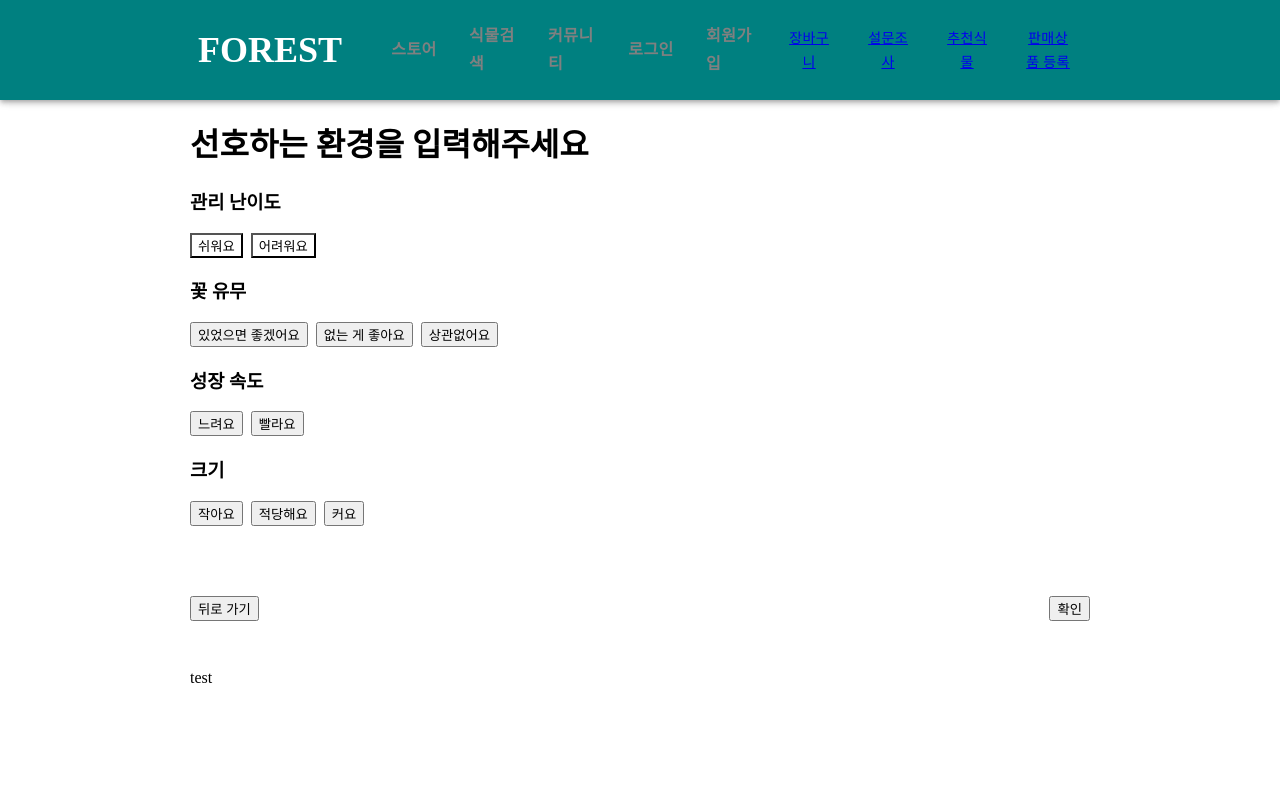
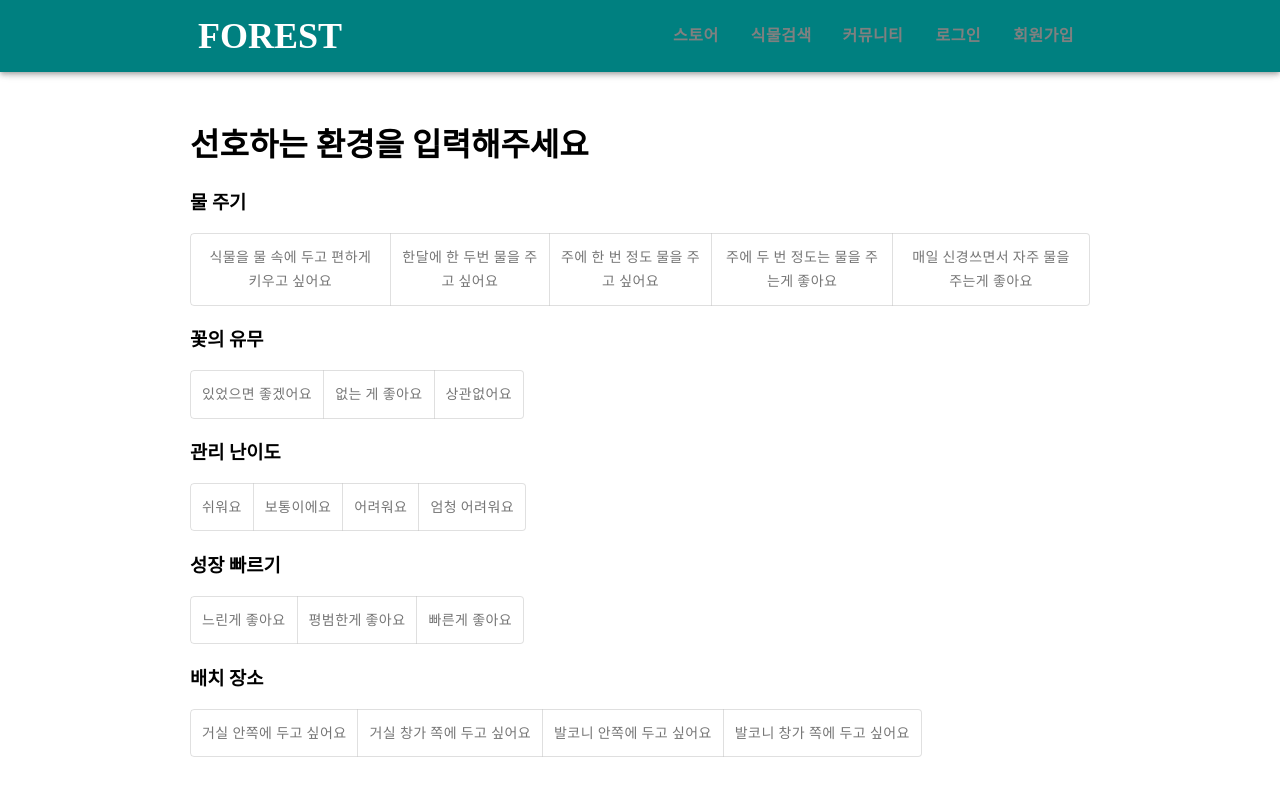
Before and after one commit to dohyung102/Forest, a React (Create React App) app in the folder frontend/: page /survey in a window 1280 px wide. Shown: the top 800 px of the page. Built offline with nearby package versions, Linux system fonts and the light colour scheme.

Commit message:
FIX: modify survey

```diff
--- a/frontend/src/components/layout/Appbar.js
+++ b/frontend/src/components/layout/Appbar.js
@@ -129,6 +129,50 @@ const Appbar = () => {
                       마이페이지
                     </Button>
                   </li>
+                  <li>
+                    <Button
+                      style={{
+                        fontweight: 'bold',
+                        fontsize: '16px',
+                        color: 'white',
+                      }}
+                    >
+                      <Link to="/carttest">장바구니</Link>
+                    </Button>
+                  </li>
+                  <li>
+                    <Button
+                      style={{
+                        fontweight: 'bold',
+                        fontsize: '16px',
+                        color: 'white',
+                      }}
+                    >
+                      <Link to="/survey">설문조사</Link>
+                    </Button>
+                  </li>
+                  <li>
+                    <Button
+                      style={{
+                        fontweight: 'bold',
+                        fontsize: '16px',
+                        color: 'white',
+                      }}
+                    >
+                      <Link to="/recommend">추천식물</Link>
+                    </Button>
+                  </li>
+                  <li>
+                    <Button
+                      style={{
+                        fontweight: 'bold',
+                        fontsize: '16px',
+                        color: 'white',
+                      }}
+                    >
+                      <Link to="/sell_regist">판매상품 등록</Link>
+                    </Button>
+                  </li>
                 </ul>
               ) : (
                 <ul className="layout-ul">
@@ -197,50 +241,6 @@ const Appbar = () => {
                       회원가입
                     </Button>
                   </li>
-                  <li>
-                    <Button
-                      style={{
-                        fontweight: 'bold',
-                        fontsize: '16px',
-                        color: 'white',
-                      }}
-                    >
-                      <Link to="/carttest">장바구니</Link>
-                    </Button>
-                  </li>
-                  <li>
-                    <Button
-                      style={{
-                        fontweight: 'bold',
-                        fontsize: '16px',
-                        color: 'white',
-                      }}
-                    >
-                      <Link to="/survey">설문조사</Link>
-                    </Button>
-                  </li>
-                  <li>
-                    <Button
-                      style={{
-                        fontweight: 'bold',
-                        fontsize: '16px',
-                        color: 'white',
-                      }}
-                    >
-                      <Link to="/recommend">추천식물</Link>
-                    </Button>
-                  </li>
-                  <li>
-                    <Button
-                      style={{
-                        fontweight: 'bold',
-                        fontsize: '16px',
-                        color: 'white',
-                      }}
-                    >
-                      <Link to="/sell_regist">판매상품 등록</Link>
-                    </Button>
-                  </li>
                 </ul>
               )}
             </nav>
--- a/frontend/src/components/pages/Login.js
+++ b/frontend/src/components/pages/Login.js
@@ -35,7 +35,7 @@ const Login = () => {
   const login = () => {
     axios({
       method: 'post',
-      url: 'http://localhost:8000/api/users/login/',
+      url: 'http://j6d204.p.ssafy.io/api/users/login/',
       data: {
         email: email,
         password: password,
--- a/frontend/src/components/pages/Survey.js
+++ b/frontend/src/components/pages/Survey.js
@@ -1,76 +1,150 @@
-import React, { useState } from 'react';
+import React from 'react';
 // import styled from 'styled-components';
-import './Survey.css'
+import './Survey.css';
+import ToggleButton from '@mui/material/ToggleButton';
+import ToggleButtonGroup from '@mui/material/ToggleButtonGroup';
 // import { useHistory } from 'react-router-dom';
+import { useNavigate } from 'react-router-dom';
+import axios from 'axios';
 
 const Survey = () => {
+
+  const navigate = useNavigate();
   // const history = useHistory();
 
-  const [isClick, setIsClick] = useState(false)
-  const [isUnclick, setIsUnclick] = useState(false)
+  const [watering, setWatering] = React.useState('');
+  const [flowerPresence, setFlowerPresence] = React.useState('');
+  const [manageDifficulty, setManageDifficulty] = React.useState('');
+  const [growthRate, setGrowthRate] = React.useState('');
+  const [placement, setPlacement] = React.useState('');
 
-  const toggleClick = () => {
-    setIsClick(!isClick);
+  const wateringHandleChange = (event, newWatering) => {
+    // let waterTemp = newWatering.join().toString();
+    setWatering(newWatering);
+    console.log(newWatering)
+  };
+
+  const flowerPresenceHandleChange = (event, newFlowerPresence) => {
+    setFlowerPresence(newFlowerPresence);
+    console.log(newFlowerPresence)
+  };
+
+  const manageDifficultyHandleChange = (event, newManageDifficulty) => {
+    setManageDifficulty(newManageDifficulty);
+    console.log(newManageDifficulty)
+  };
+
+  const growthRateHandleChange = (event, newGrowthRate) => {
+    setGrowthRate(newGrowthRate);
+    console.log(newGrowthRate)
+  };
+
+  const placementHandleChange = (event, newPlacement) => {
+    setPlacement(newPlacement);
+    console.log(newPlacement)
+  };
+
+
+  const survey = () => {
+    axios({
+      method: 'post',
+      url: 'http://j6d204.p.ssafy.io/api/accounts/preference/',
+      headers: {
+        Authorization: `Bearer ${localStorage.getItem('token')}`
+      },
+      data: {
+        watering: watering.join(),
+        flower_presence: flowerPresence.join(),
+        manage_difficulty: manageDifficulty.join(),
+        growth_rate: growthRate.join(),
+        placement: placement.join(),
+      },
+    })
+      .then((res) => {
+        console.log(res)
+        alert('survey completed')
+        navigate('/recommend')
+      })
+      .catch((err) => {
+        console.log(err)
+      })
   }
-
-  const toggleUnclick = () => {
-    setIsUnclick(!isUnclick);
-  }
-
-  // const survey = () => {
-  //   axios({
-  //     method: 'post',
-  //     url: 'http://localhost:8000/api/$/',
-  //     data: {
-  //       flower: flower,
-  //       speed: speed,
-  //       size: size,
-  //     }
-  //   })
-  //     .then((res) => {
-  //       console.log(res)
-  //       alert('survey completed')
-  //       navigate('/recommend')
-  //     })
-  //     .catch((err) => {
-  //       console.log(err)
-  //     })
-  // }
 
   return (
     <div>
       <h1>선호하는 환경을 입력해주세요</h1>
-      <h3>관리 난이도</h3>
-      <button style={isClick ? {backgroundColor: 'green', color: 'white'} : {backgroundColor: 'white', color: 'black'}} onClick={isClick ? toggleUnclick : toggleClick}>쉬워요</button>
-      &nbsp;&nbsp;
-      <button style={isClick ? {backgroundColor: 'green', color: 'white'} : {backgroundColor: 'white', color: 'black'}} onClick={isClick ? toggleUnclick : toggleClick}>어려워요</button>
+      <h3>물 주기</h3>
+      <ToggleButtonGroup
+        color="primary"
+        value={watering}
+
+        onChange={wateringHandleChange}
+      >
+        <ToggleButton value="0">식물을 물 속에 두고 편하게 키우고 싶어요</ToggleButton>
+        <ToggleButton value="1">한달에 한 두번 물을 주고 싶어요</ToggleButton>
+        <ToggleButton value="2">주에 한 번 정도 물을 주고 싶어요</ToggleButton>
+        <ToggleButton value="3">주에 두 번 정도는 물을 주는게 좋아요</ToggleButton>
+        <ToggleButton value="4">매일 신경쓰면서 자주 물을 주는게 좋아요</ToggleButton>
+      </ToggleButtonGroup>
 
 
-      <h3>꽃 유무</h3>
-      <button>있었으면 좋겠어요</button>
-      &nbsp;&nbsp;
-      <button>없는 게 좋아요</button>
-      &nbsp;&nbsp;
-      <button>상관없어요</button>
+      <h3>꽃의 유무</h3>
+      <ToggleButtonGroup
+        color="primary"
+        value={flowerPresence}
 
-      <h3>성장 속도</h3>
-      <button>느려요</button>
-      &nbsp;&nbsp;
-      <button>빨라요</button>
+        onChange={flowerPresenceHandleChange}
+      >
+        <ToggleButton value="0">있었으면 좋겠어요</ToggleButton>
+        <ToggleButton value="1">없는 게 좋아요</ToggleButton>
+        <ToggleButton value="2">상관없어요</ToggleButton>
+      </ToggleButtonGroup>
 
-      <h3>크기</h3>
-      <button>작아요</button>
-      &nbsp;&nbsp;
-      <button>적당해요</button>
-      &nbsp;&nbsp;
-      <button>커요</button>
+      <h3>관리 난이도</h3>
+      <ToggleButtonGroup
+        color="primary"
+        value={manageDifficulty}
+
+        onChange={manageDifficultyHandleChange}
+      >
+        <ToggleButton value="0">쉬워요</ToggleButton>
+        <ToggleButton value="1">보통이에요</ToggleButton>
+        <ToggleButton value="2">어려워요</ToggleButton>
+        <ToggleButton value="3">엄청 어려워요</ToggleButton>
+      </ToggleButtonGroup>
+
+      <h3>성장 빠르기</h3>
+      <ToggleButtonGroup
+        color="primary"
+        value={growthRate}
+
+        onChange={growthRateHandleChange}
+      >
+        <ToggleButton value="0">느린게 좋아요</ToggleButton>
+        <ToggleButton value="1">평범한게 좋아요</ToggleButton>
+        <ToggleButton value="2">빠른게 좋아요</ToggleButton>
+      </ToggleButtonGroup>
+
+      <h3>배치 장소</h3>
+      <ToggleButtonGroup
+        color="primary"
+        value={placement}
+
+        onChange={placementHandleChange}
+      >
+        <ToggleButton value="0">거실 안쪽에 두고 싶어요</ToggleButton>
+        <ToggleButton value="1">거실 창가 쪽에 두고 싶어요</ToggleButton>
+        <ToggleButton value="2">발코니 안쪽에 두고 싶어요</ToggleButton>
+        <ToggleButton value="3">발코니 창가 쪽에 두고 싶어요</ToggleButton>
+      </ToggleButtonGroup>
+
       <br></br><br></br><br></br><br></br>
       <p>
         <button
           // onClick={ () => {
           // history.goBack();}}
           >뒤로 가기</button>
-        <button type='submit'>확인</button>
+        <button type='submit' onClick={survey}>확인</button>
       </p>
     </div>
   )
```
